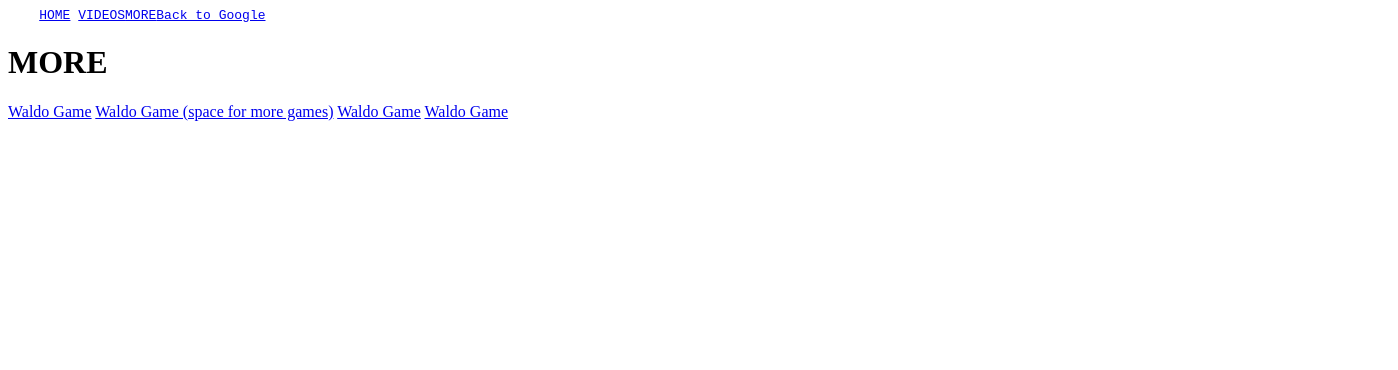
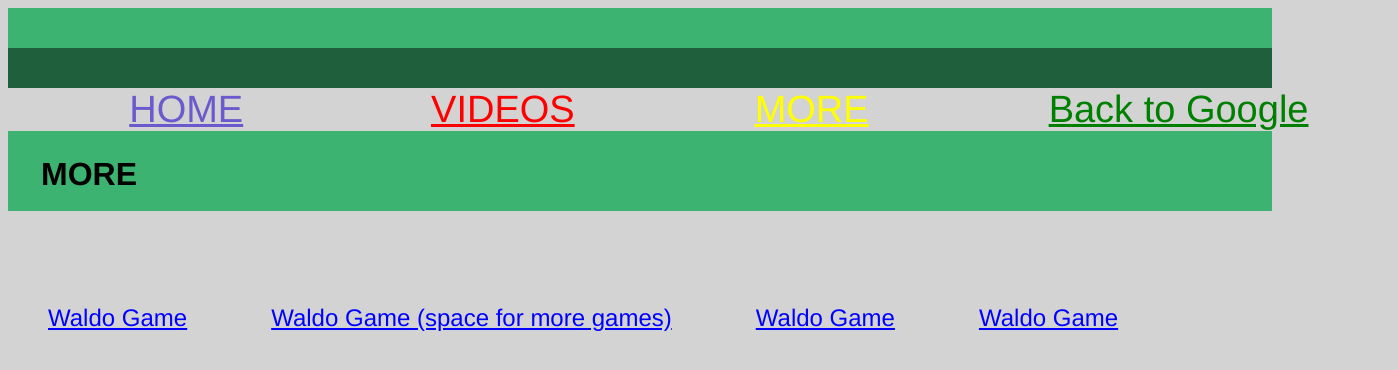
Before and after one commit to Kai-html/VideositeMORE, a plain HTML site: page index.html in a window 1280 px wide. Shown: the whole page, 1398 px wide, since content can reach past the window. Drawn offline with Linux system fonts and the light colour scheme.

Commit message:
Update index.html

```diff
--- a/index.html
+++ b/index.html
@@ -5,7 +5,7 @@
     <a class=link1 href="file:///Users/kaicharland/Desktop/Web%20Development%20VSC%20files%20/HOME.html">HOME</a> <a class=link2 href="file:///Users/kaicharland/Desktop/Web%20Development%20VSC%20files%20/VIDEOS.html">VIDEOS</a><a class=link3 href="file:///Users/kaicharland/Desktop/Web%20Development%20VSC%20files%20/MORE.html">MORE</a><a class=link4 href="https://www.google.com">Back to Google</a>
 </pre>
 <header>
-    <link rel="stylesheet" type="text/css" href="Video.css">
+    <link rel="stylesheet" type="text/css" href="style.css">
 </header>
 <h1 class=h1>MORE</h1>
 <a class=link5 href="https://kai-html.github.io/Waldo5/">Waldo Game</a>
```
